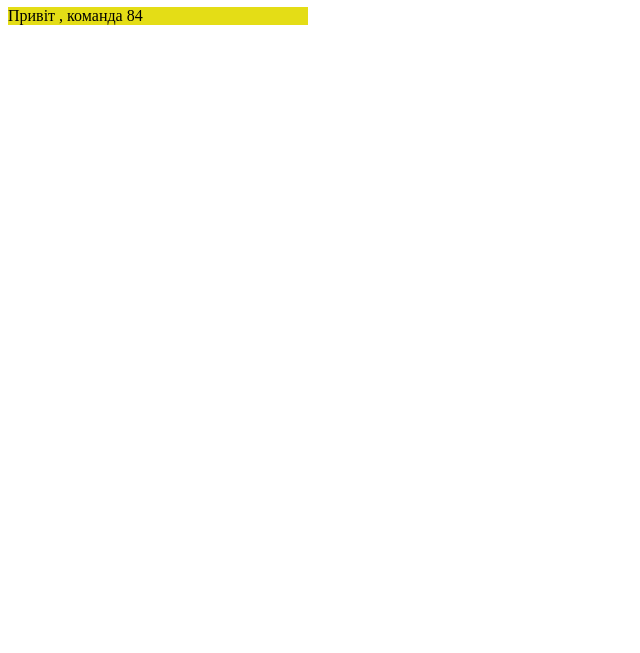
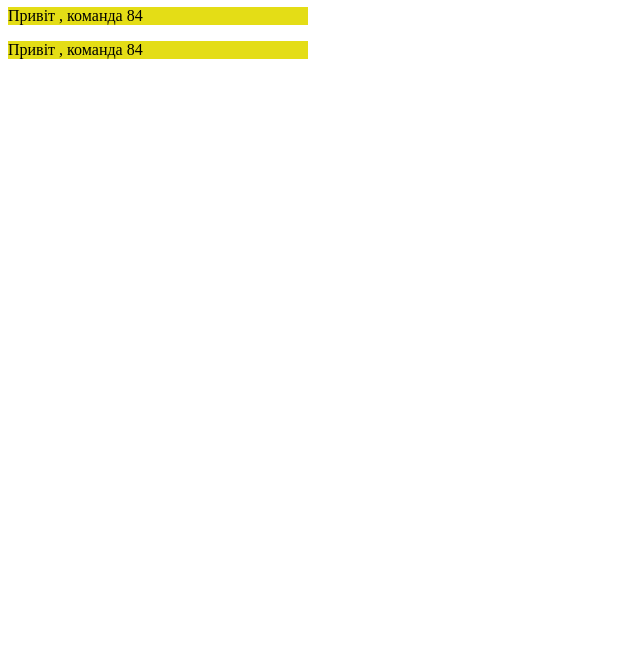
Before and after one commit to EduardMLT/newf2, a plain HTML site: page index.html in a window 1280 px wide. Shown: the part 147-800 px from the top of the page, without its empty margins (0-640 px from the left). Drawn offline with Linux system fonts and the light colour scheme.

Commit message:
initial Commit
додано вітання

```diff
--- a/index.html
+++ b/index.html
@@ -10,5 +10,6 @@
   <body>
     <h1 class="world">HELLO world 2023 !!!!!!</h1>
     <p class="hello">Привіт , команда 84</p>
+     <p class="hello">Привіт , команда 84</p>
   </body>
 </html>
```
